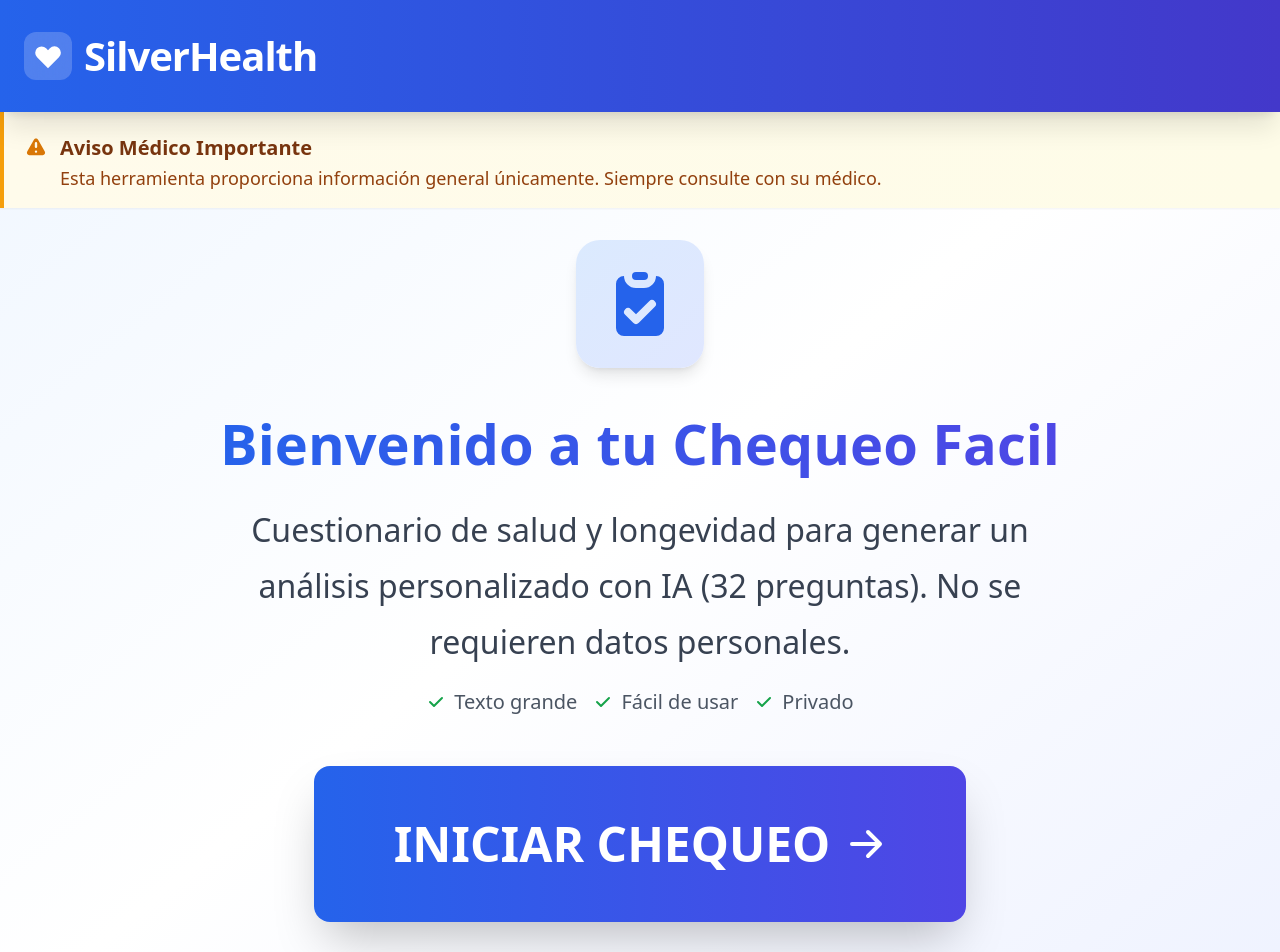
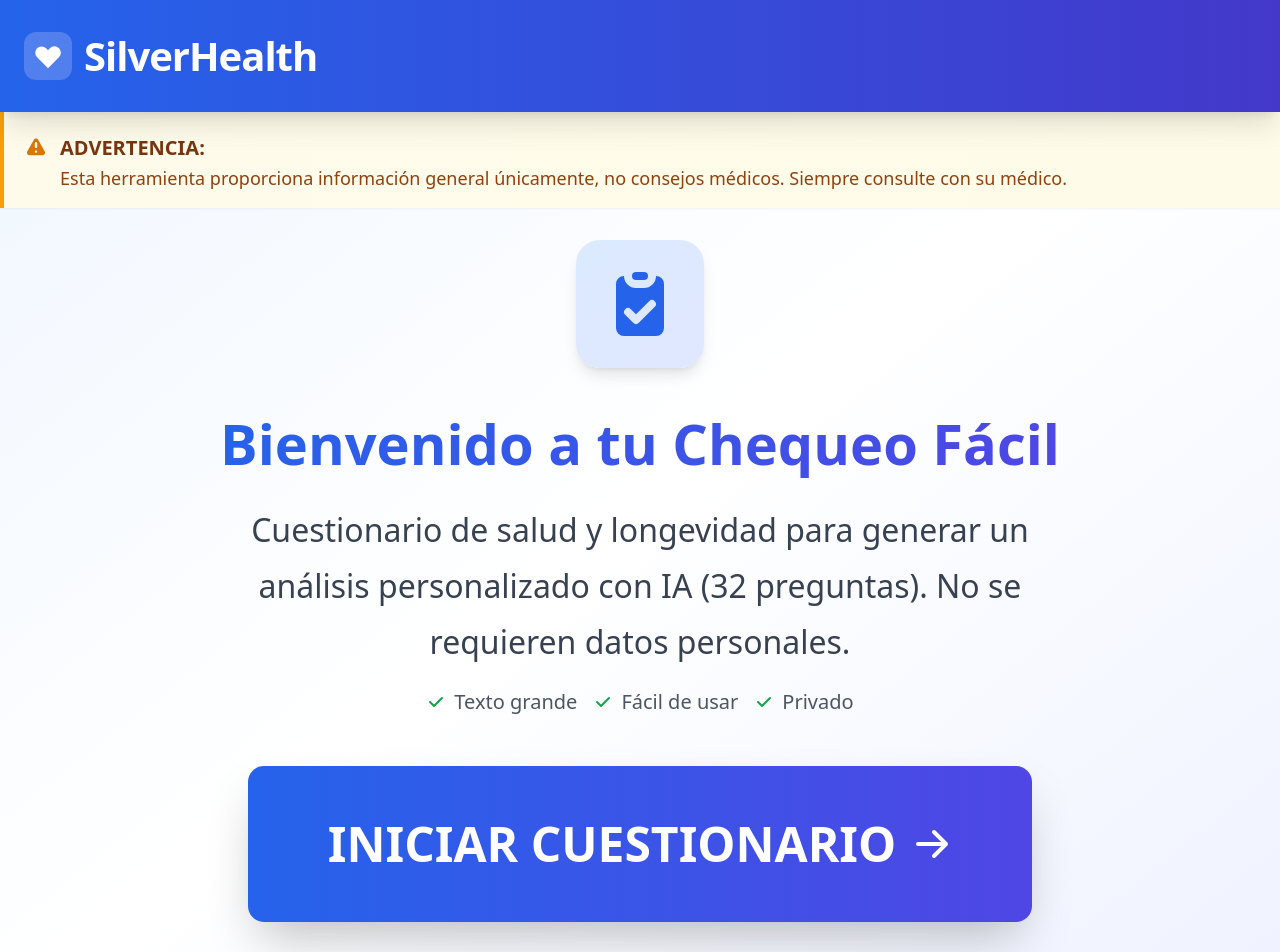
Before and after one commit to germanv-bot/silverhealth-companion, a React (Vite) app: page / in a window 1280 px wide. Shown: the top 952 px of the page. Built offline with nearby package versions, Linux system fonts and the light colour scheme; no server answers.

Commit message:
fix: Update warning messages and button labels for clarity; change OpenAI model to gpt-4o-mini

```diff
--- a/src/App.jsx
+++ b/src/App.jsx
@@ -37,10 +37,10 @@ function App() {
           </div>
           <div>
             <p className="text-base sm:text-lg text-amber-900 font-bold mb-1">
-              Aviso Médico Importante
+              ADVERTENCIA:
             </p>
             <p className="text-sm sm:text-base text-amber-800">
-              Esta herramienta proporciona información general únicamente. Siempre consulte con su médico.
+              Esta herramienta proporciona información general únicamente, no consejos médicos. Siempre consulte con su médico.
             </p>
           </div>
         </div>
@@ -63,7 +63,7 @@ function App() {
             </div>
 
             <h2 className="text-3xl sm:text-4xl md:text-5xl font-bold bg-gradient-to-r from-blue-600 to-indigo-600 bg-clip-text text-transparent mb-6 leading-tight">
-              Bienvenido a tu Chequeo Facil
+              Bienvenido a tu Chequeo Fácil
             </h2>
 
             <p className="text-lg sm:text-xl md:text-2xl text-gray-700 mb-4 leading-relaxed">
@@ -96,7 +96,7 @@ function App() {
               onClick={() => setShowWizard(true)}
             >
               <span className="flex items-center justify-center gap-4">
-                INICIAR CHEQUEO
+                INICIAR CUESTIONARIO
                 <svg className="w-10 h-10 group-hover:translate-x-2 transition-transform" fill="currentColor" viewBox="0 0 20 20">
                   <path fillRule="evenodd" d="M10.293 3.293a1 1 0 011.414 0l6 6a1 1 0 010 1.414l-6 6a1 1 0 01-1.414-1.414L14.586 11H3a1 1 0 110-2h11.586l-4.293-4.293a1 1 0 010-1.414z" clipRule="evenodd"/>
                 </svg>
--- a/src/utils/openaiService.js
+++ b/src/utils/openaiService.js
@@ -97,7 +97,7 @@ Comienza la simulación del panel médico ahora, proporcionando el análisis com
         'Authorization': `Bearer ${OPENAI_API_KEY}`
       },
       body: JSON.stringify({
-        model: 'gpt-4-turbo-preview',
+        model: 'gpt-4o-mini',
         messages: [
           {
             role: 'system',
```
